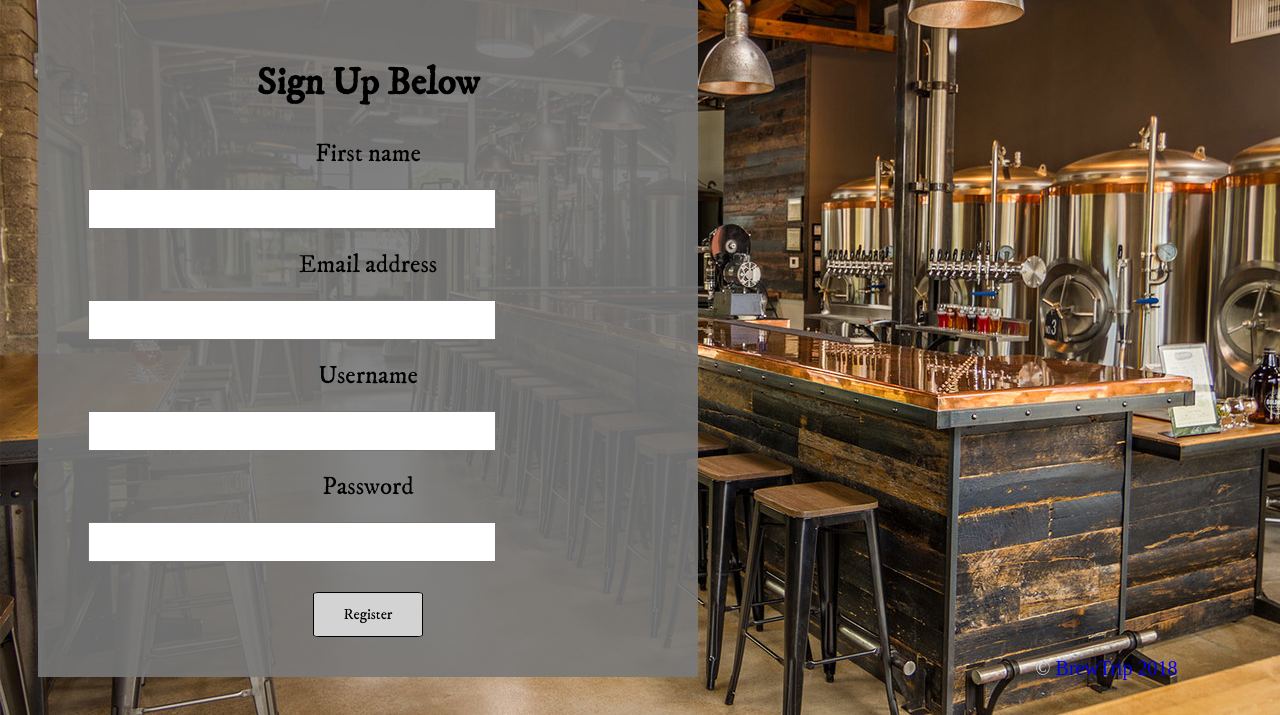
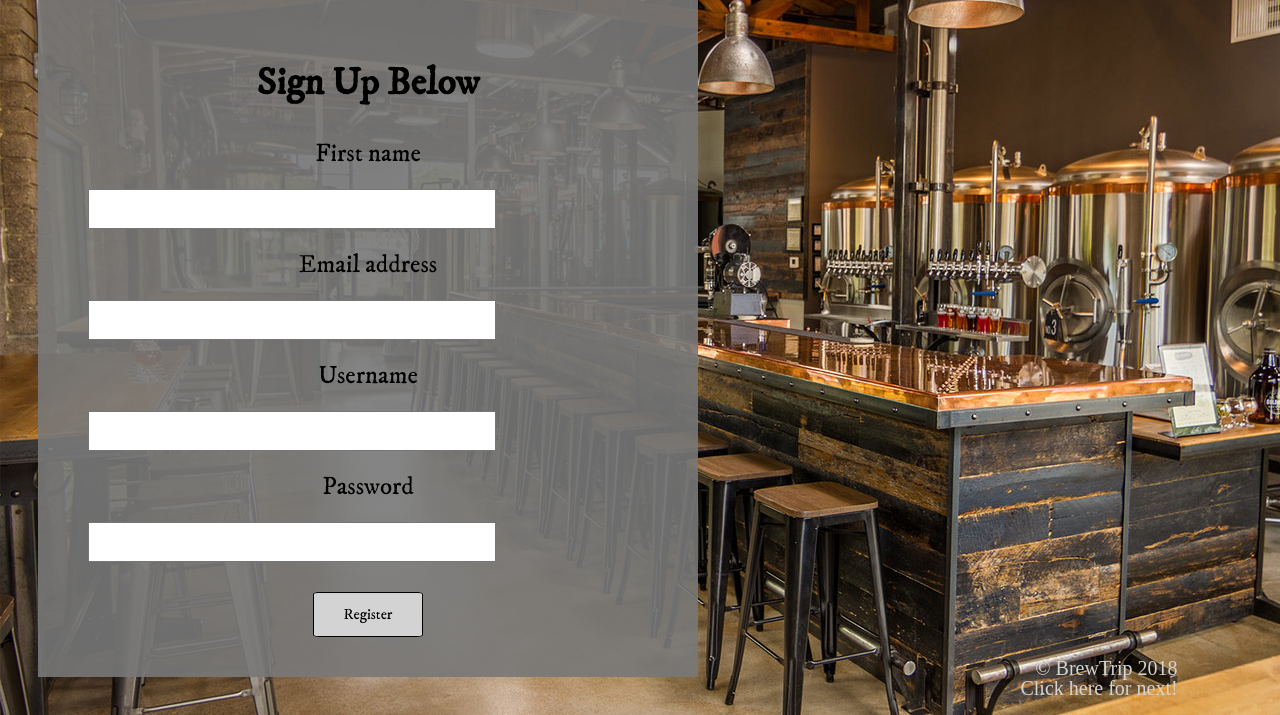
Before and after one commit to lroyce/BreweryExplorer, a Django app: page /accounts/signup/ in a window 1280 px wide. Shown: the part 100-815 px from the top of the page. Run offline with Django 3.2, Linux system fonts and the light colour scheme; some web fonts are replaced.

Commit message:
href add

```diff
--- a/base_templates/base.html
+++ b/base_templates/base.html
@@ -43,7 +43,8 @@
   </body>
   <footer >
     <div>
-      <p>&copy; <a href="https://vast-refuge-41056.herokuapp.com/">BrewTrip {% now 'Y'%}</a></p>
+      <p>&copy; BrewTrip {% now 'Y'%} </p>
     </div>
+    <a href="http://vast-refuge-41056.herokuapp.com/">Click here for next!</a>
   </footer>
 </html>
--- a/static/style.css
+++ b/static/style.css
@@ -94,6 +94,7 @@ footer > * {
   right:8%;
   z-index: -1;
   font-size: 20px;
+  z-index: 4;
 }
 
 .form-button {
```
